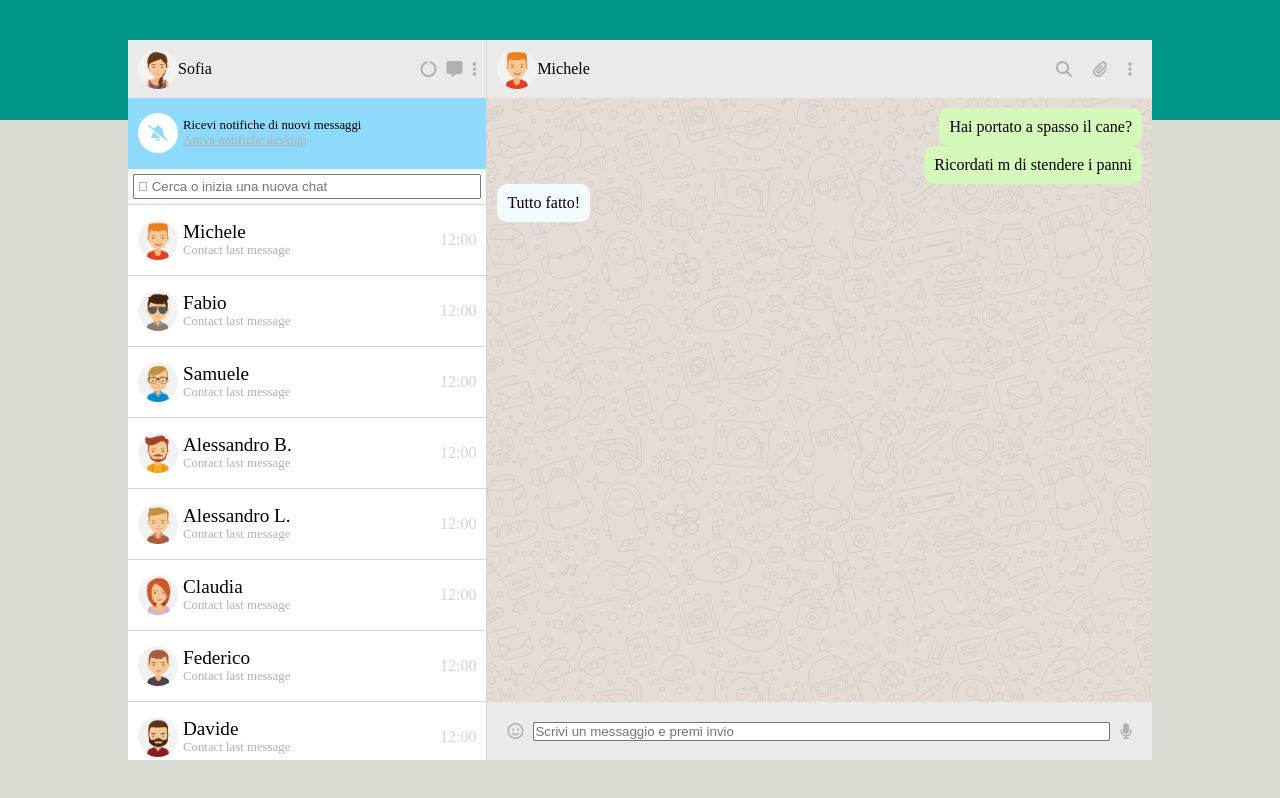
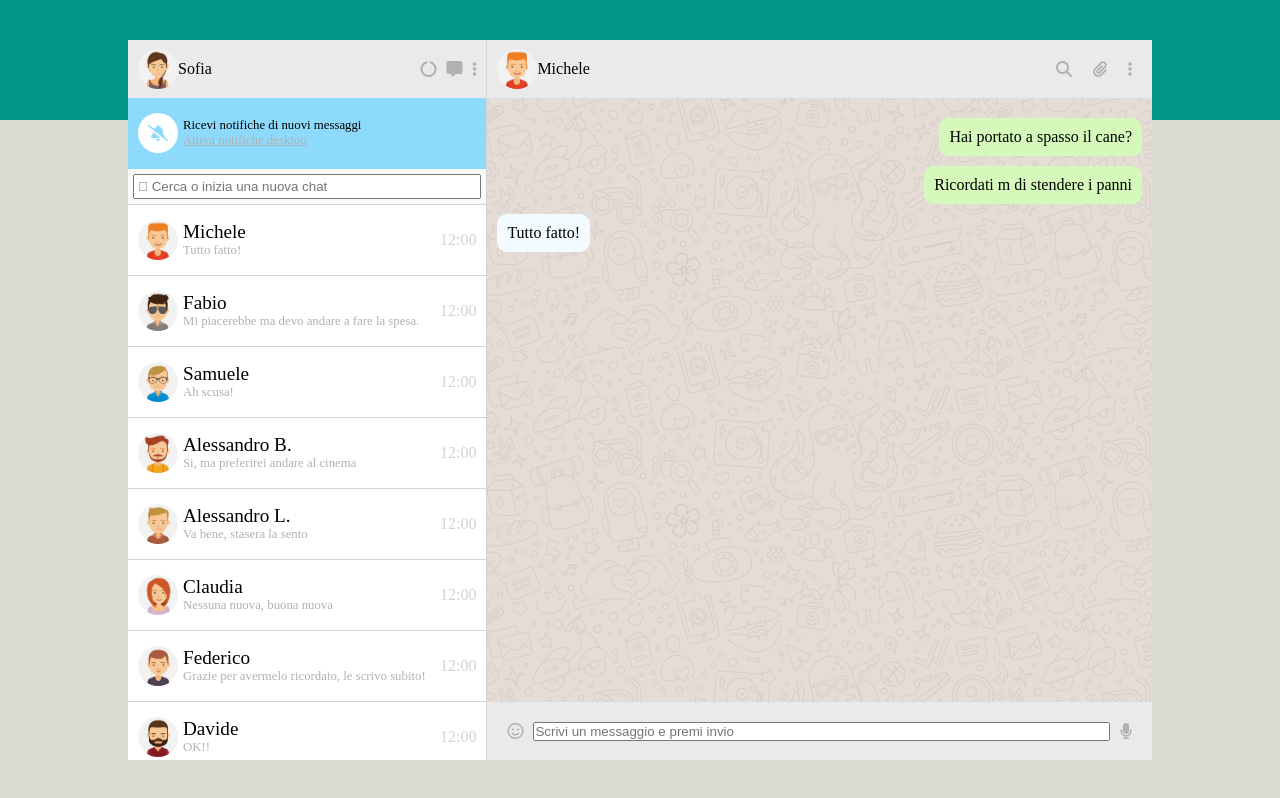
Before and after one commit to LeonardoFilesi/vue-boolzap, a plain HTML site: page index.html in a window 1280 px wide. Drawn offline with nearby package versions, Linux system fonts and the light colour scheme.

Commit message:
feat: :sparkles: Adds: a little correction of last message visualized under each contact

```diff
--- a/css/style.css
+++ b/css/style.css
@@ -179,6 +179,7 @@
     padding: 10px;
     max-width: 40%;
     align-self: flex-start;
+    margin-top: 10px;
 }
 
 .chat-out {
@@ -187,4 +188,5 @@
     padding: 10px;
     max-width: 40%;
     align-self: flex-end;
+    margin-top: 10px;
 }
--- a/index.html
+++ b/index.html
@@ -65,7 +65,7 @@
                                 </div>
                                 <div class="user-info">
                                     <span>{{ contact.name }}</span>
-                                    <p class="gray">Contact last message</p>
+                                    <p class="gray">{{ contact.messages[contact.messages.length - 1].message }}</p>
                                 </div>
                             </div>
                             <div>
```
